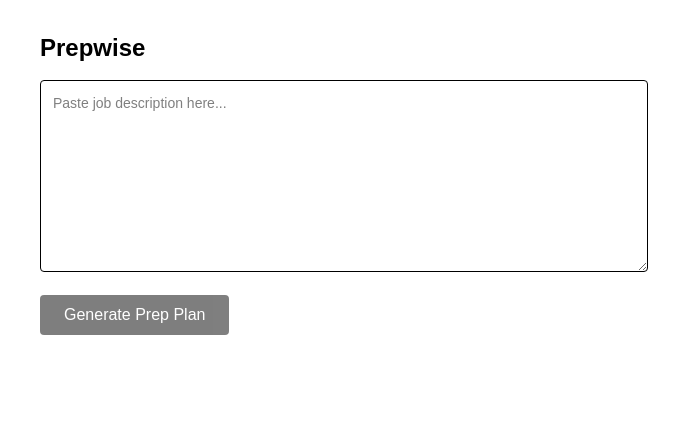
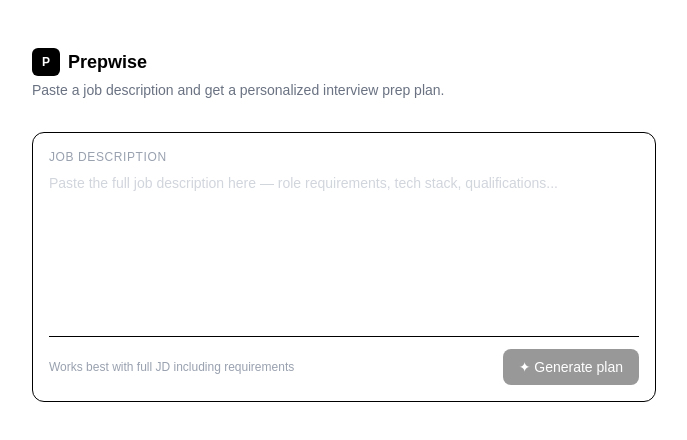
Before and after one commit to KsyushaM/prepwise, a Next.js app: page / in a window 1280 px wide. Shown: the top 440 px of the page, without its empty margins (296-983 px from the left). Built offline with nearby package versions, Linux system fonts and the light colour scheme.

Commit message:
feat: structured JSON output with week cards

```diff
--- a/app/api/prep/route.ts
+++ b/app/api/prep/route.ts
@@ -12,11 +12,27 @@
 
   const result = streamText({
     model: anthropic("claude-sonnet-4-6"),
-    system: "You are an expert technical interview coach.",
-    prompt: `Given this job description, create a focused 4-week interview prep plan covering DSA topics and frontend concepts relevant to this role. Be specific and actionable.
+    system: `You are an expert technical interview coach.
+Return ONLY raw valid JSON with no markdown, no code fences, no backticks, no explanation, no preamble.
+Start your response with { and end with }.
 
-Job Description:
-${prompt}`,
+Return this exact shape:
+{
+  "role": "job title",
+  "company": "company name or null",
+  "weeks": [
+    {
+      "week": 1,
+      "label": "short phase name",
+      "dsa": { "topic": "topic name", "problems": ["problem 1", "problem 2"] },
+      "frontend": { "topic": "topic name", "focus": ["focus area 1", "focus area 2"] }
+    }
+  ],
+  "daily": [
+    { "day": "Mon", "topic": "topic", "tasks": "description" }
+  ]
+}`,
+    prompt: `Generate a 4-week interview prep plan for this job description:\n\n${prompt}`,
   })
 
   return createUIMessageStreamResponse({
--- a/app/page.tsx
+++ b/app/page.tsx
@@ -2,31 +2,158 @@
 import { useCompletion } from "@ai-sdk/react"
 import { useState } from "react"
 
+type Week = {
+  week: number
+  label: string
+  dsa: { topic: string; problems: string[] }
+  frontend: { topic: string; focus: string[] }
+}
+
+type DailyItem = {
+  day: string
+  topic: string
+  tasks: string
+}
+
+type PrepPlan = {
+  role: string
+  company: string | null
+  weeks: Week[]
+  daily: DailyItem[]
+}
+
+const weekColors = [
+  { bg: "bg-blue-50", border: "border-blue-200", label: "text-blue-600" },
+  { bg: "bg-green-50", border: "border-green-200", label: "text-green-600" },
+  { bg: "bg-amber-50", border: "border-amber-200", label: "text-amber-600" },
+  { bg: "bg-purple-50", border: "border-purple-200", label: "text-purple-600" },
+]
+
 export default function Page() {
   const [jd, setJd] = useState("")
-  const { completion, complete, isLoading } = useCompletion({
+  const [plan, setPlan] = useState<PrepPlan | null>(null)
+  const [error, setError] = useState("")
+
+  const { complete, isLoading } = useCompletion({
     api: "/api/prep",
+    onFinish: (_, completion) => {
+      try {
+        setPlan(JSON.parse(completion))
+        setError("")
+      } catch {
+        setError("Failed to parse response. Try again.")
+      }
+    },
   })
 
+  const handleGenerate = () => {
+    setPlan(null)
+    setError("")
+    complete(jd)
+  }
+
   return (
-    <main className="max-w-2xl mx-auto p-8">
-      <h1 className="text-2xl font-bold mb-4">Prepwise</h1>
+    <main className="max-w-2xl mx-auto px-6 py-12">
+      <div className="flex items-center gap-2 mb-1">
+        <div className="w-7 h-7 bg-black rounded-md flex items-center justify-center">
+          <span className="text-white text-xs font-bold">P</span>
+        </div>
+        <span className="text-lg font-semibold">Prepwise</span>
+      </div>
+      <p className="text-sm text-gray-500 mb-8">
+        Paste a job description and get a personalized interview prep plan.
+      </p>
+
+      <div className="border rounded-xl p-4 mb-4 bg-white">
+        <label className="text-xs font-medium text-gray-400 uppercase tracking-wider block mb-2">
+          Job description
+        </label>
         <textarea
-        className="w-full h-48 border rounded p-3 mb-4 text-sm"
-        placeholder="Paste job description here..."
+          className="w-full h-36 text-sm text-gray-700 resize-none outline-none placeholder-gray-300"
+          placeholder="Paste the full job description here — role requirements, tech stack, qualifications..."
           value={jd}
           onChange={(e) => setJd(e.target.value)}
         />
+        <div className="flex justify-between items-center mt-3 pt-3 border-t">
+          <span className="text-xs text-gray-400">
+            Works best with full JD including requirements
+          </span>
           <button
             disabled={isLoading || !jd}
-        className="bg-black text-white px-6 py-2 rounded disabled:opacity-50"
-        onClick={() => complete(jd)}
+            onClick={handleGenerate}
+            className="bg-black text-white text-sm px-4 py-2 rounded-lg disabled:opacity-40 flex items-center gap-2"
           >
-        {isLoading ? "Generating..." : "Generate Prep Plan"}
+            {isLoading ? "Generating..." : "✦ Generate plan"}
           </button>
-      {completion && (
-        <div className="mt-8 whitespace-pre-wrap text-sm leading-relaxed">
-          {completion}
+        </div>
+      </div>
+
+      {error && <p className="text-red-500 text-sm mb-4">{error}</p>}
+
+      {plan && (
+        <div className="space-y-4">
+          <div className="border rounded-xl p-4 bg-white">
+            <p className="font-medium text-gray-900">{plan.role}</p>
+            {plan.company && (
+              <p className="text-sm text-gray-400">{plan.company}</p>
+            )}
+          </div>
+
+          <div className="grid grid-cols-2 gap-3">
+            {plan.weeks.map((week, i) => {
+              const color = weekColors[i % weekColors.length]
+              return (
+                <div
+                  key={week.week}
+                  className={`border rounded-xl p-4 ${color.bg} ${color.border}`}
+                >
+                  <p
+                    className={`text-xs font-semibold uppercase tracking-wider mb-1 ${color.label}`}
+                  >
+                    Week {week.week}
+                  </p>
+                  <p className="font-medium text-gray-900 text-sm mb-3">
+                    {week.label}
+                  </p>
+                  <p className="text-xs text-gray-500 font-medium mb-1">
+                    DSA · {week.dsa.topic}
+                  </p>
+                  <ul className="text-xs text-gray-600 space-y-0.5 mb-3">
+                    {week.dsa.problems.map((p) => (
+                      <li key={p}>· {p}</li>
+                    ))}
+                  </ul>
+                  <p className="text-xs text-gray-500 font-medium mb-1">
+                    Frontend · {week.frontend.topic}
+                  </p>
+                  <ul className="text-xs text-gray-600 space-y-0.5">
+                    {week.frontend.focus.map((f) => (
+                      <li key={f}>· {f}</li>
+                    ))}
+                  </ul>
+                </div>
+              )
+            })}
+          </div>
+
+          <div className="border rounded-xl p-4 bg-white">
+            <p className="font-medium text-gray-900 mb-3">Daily breakdown</p>
+            <div className="space-y-3">
+              {plan.daily.map((d) => (
+                <div key={d.day} className="flex gap-3">
+                  <span className="text-xs font-semibold text-gray-400 w-8 pt-0.5 shrink-0">
+                    {d.day}
+                  </span>
+                  <div>
+                    <p className="text-sm font-medium text-gray-800">
+                      {d.topic}
+                    </p>
+                    <p className="text-xs text-gray-500 mt-0.5">{d.tasks}</p>
+                  </div>
+                </div>
+              ))}
+            </div>
+          </div>
         </div>
       )}
     </main>
```
Lines whose indentation alone changed are shown as unchanged.
